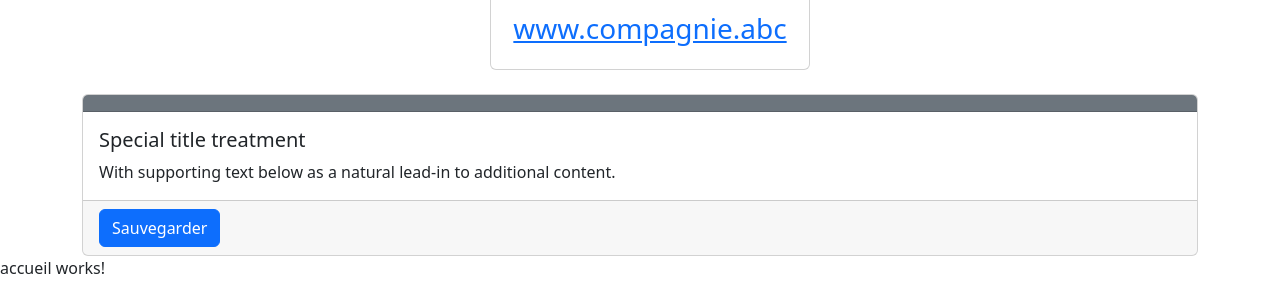
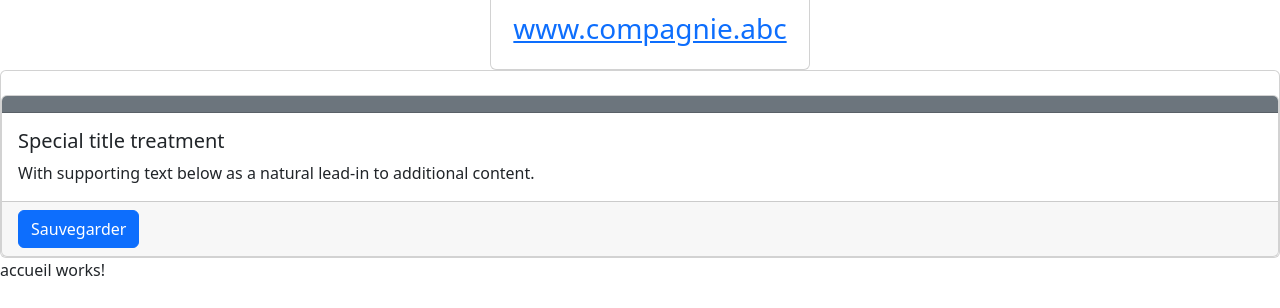
Before and after one commit to OlivierBouly/Interventions, an Angular app: page /accueil in a window 1280 px wide. Shown: the part 364-672 px from the top of the page. Built offline with nearby package versions, Linux system fonts and the light colour scheme.

Commit message:
debut tp7

```diff
--- a/src/app/app.component.html
+++ b/src/app/app.component.html
@@ -33,7 +33,7 @@
 </div>
 
 
-<div class="container">
+<div class="card">
     <br/>
     <div class="card">
       <div class="card-header text-white bg-secondary">
```
